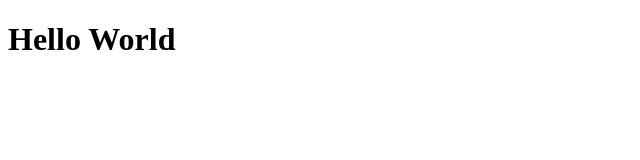
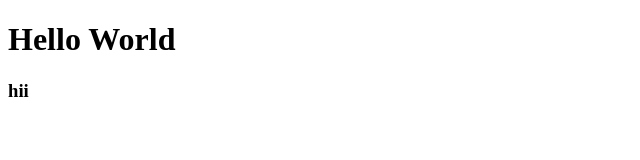
Before and after one commit to Vinith0410/test-git, a plain HTML site: page index.html in a window 1280 px wide. Shown: the full height of the page, 0-640 px from the left. Drawn offline with Linux system fonts and the light colour scheme.

Commit message:
second test

```diff
--- a/index.html
+++ b/index.html
@@ -8,7 +8,7 @@
 <body>
 
     <h1>Hello World</h1>
-
+    <h3>hii</h3>
 
 </body>
 </html>
```
